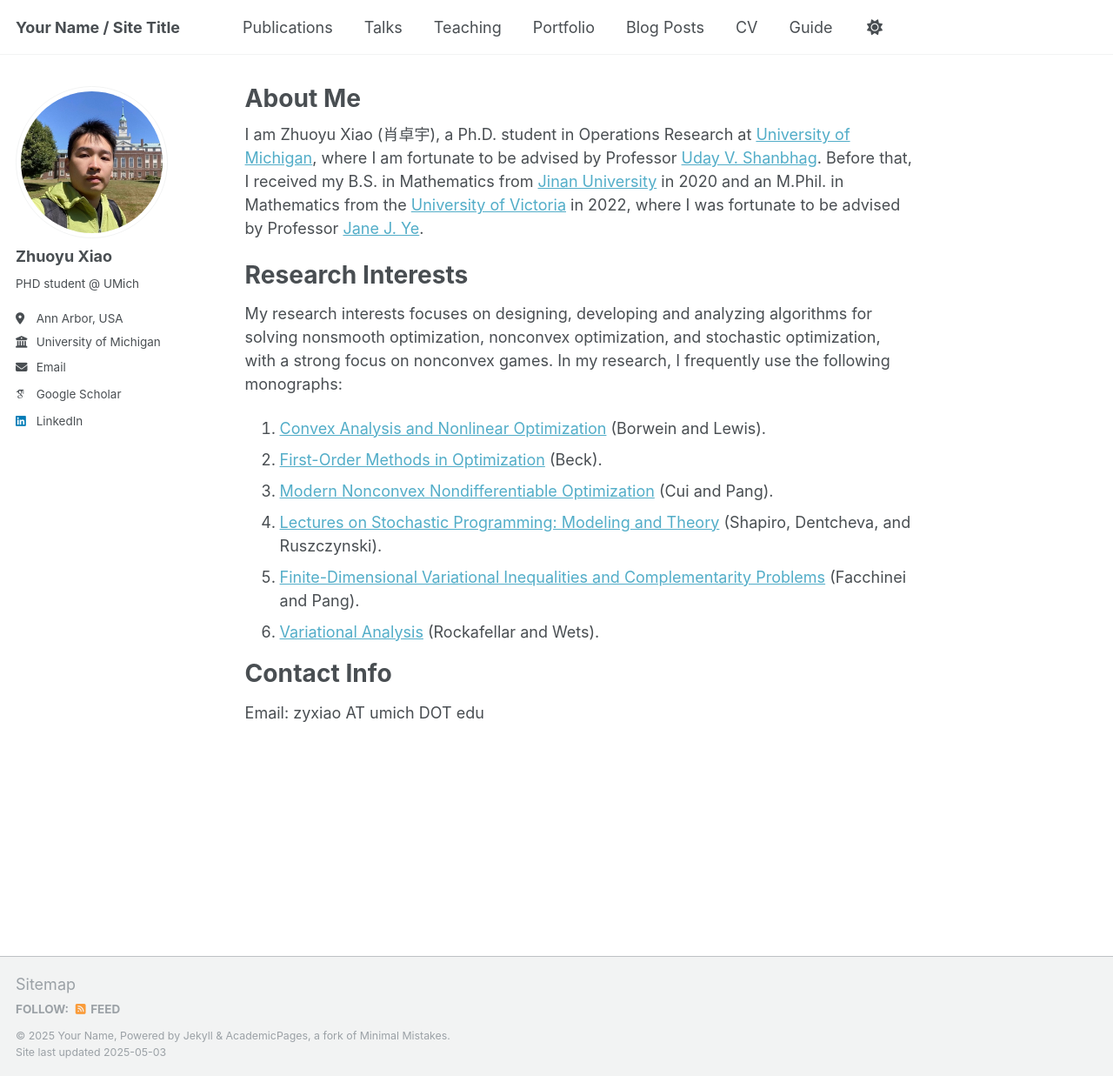
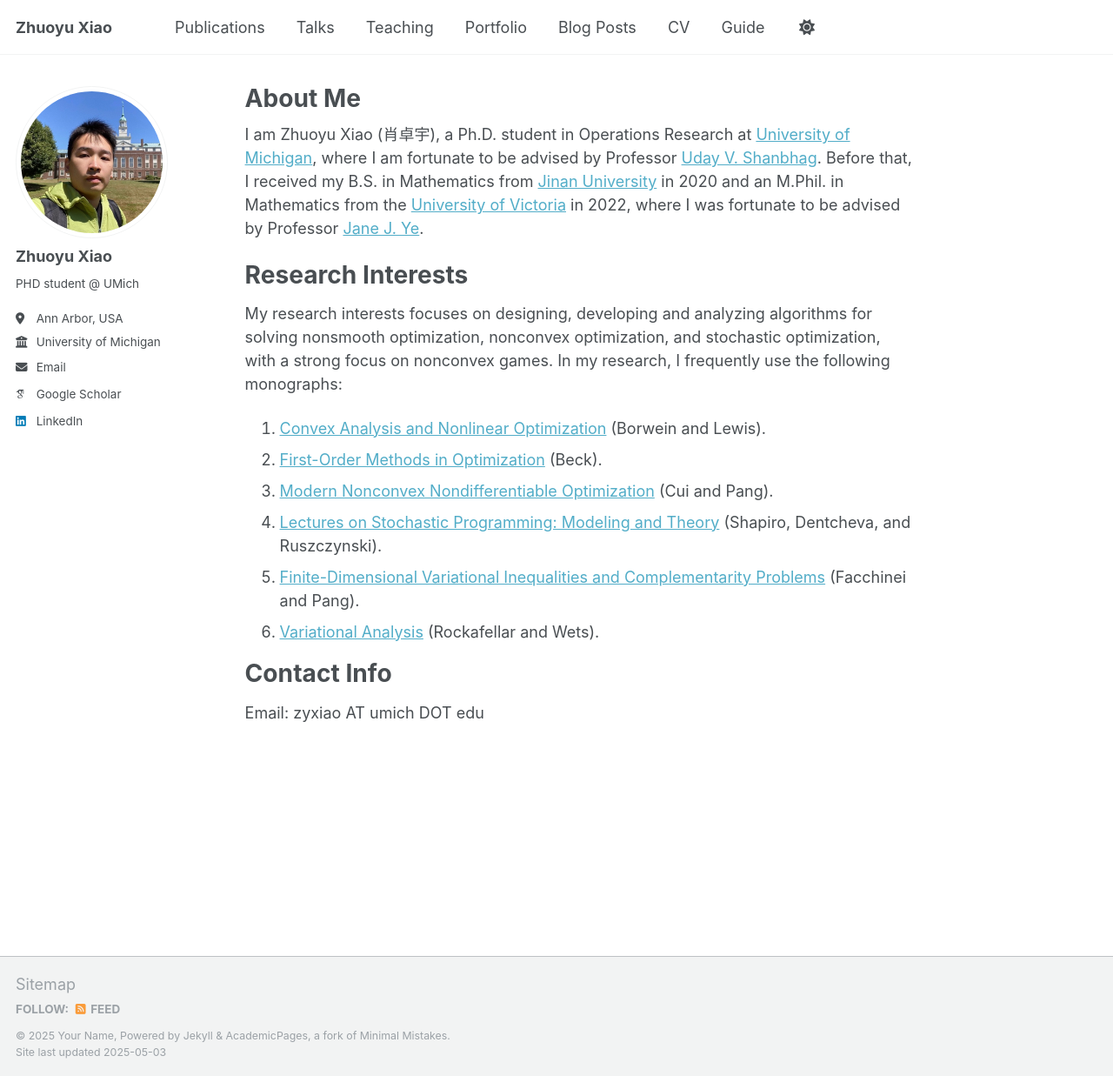
Before and after one commit to zyxiao97/zyxiao97.github.io, a Jekyll site: the page built from _pages/about.md, in a window 1280 px wide and 1237 px high. Shown: the whole window at 87% size. Built offline with Jekyll 4.4.1, drawn with Linux system fonts in a browser that asks for light colours; some web fonts are replaced.

Commit message:
Update _config.yml

```diff
--- a/_config.yml
+++ b/_config.yml
@@ -9,7 +9,7 @@
 # Basic Site Settings
 locale                   : "en-US"
 site_theme               : "default"
-title                    : "Your Name / Site Title"
+title                    : "Zhuoyu Xiao"
 title_separator          : "-"
 name                     : &name "Your Name"
 description              : &description "personal description"
```
